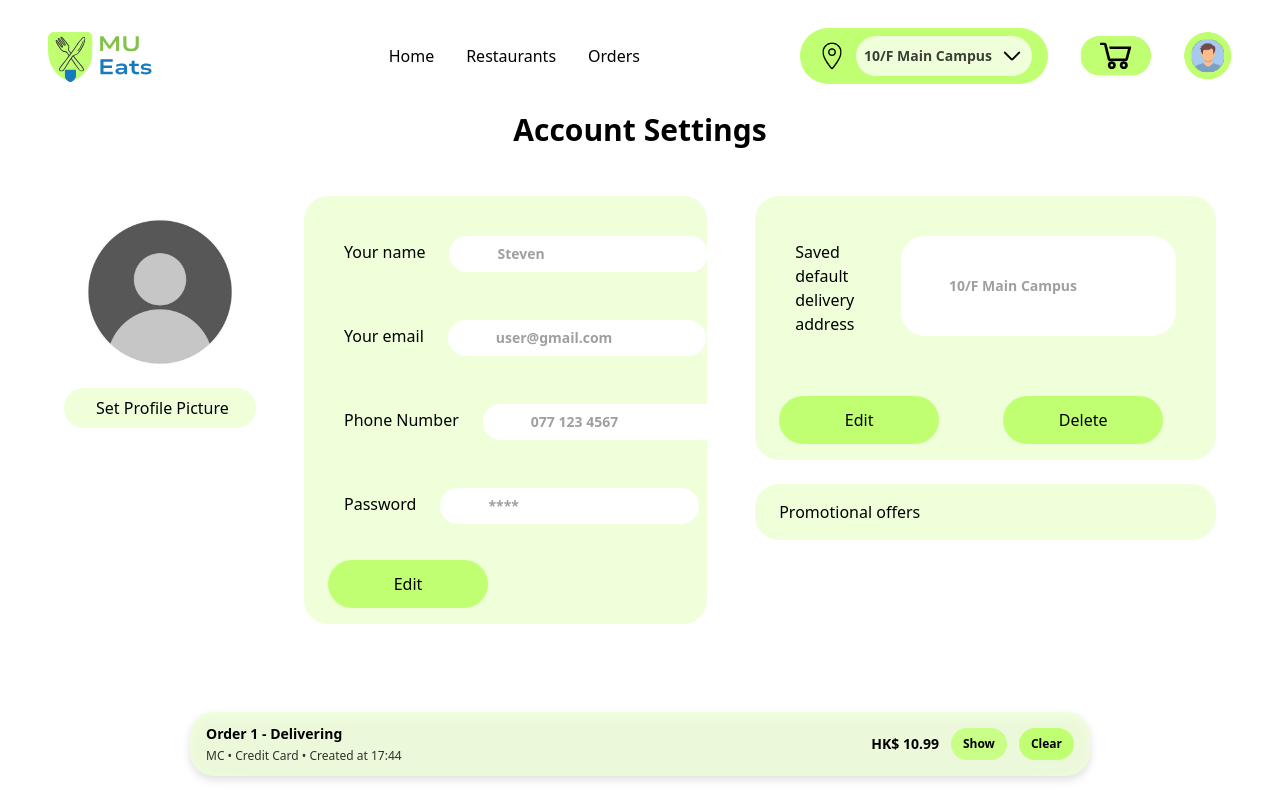
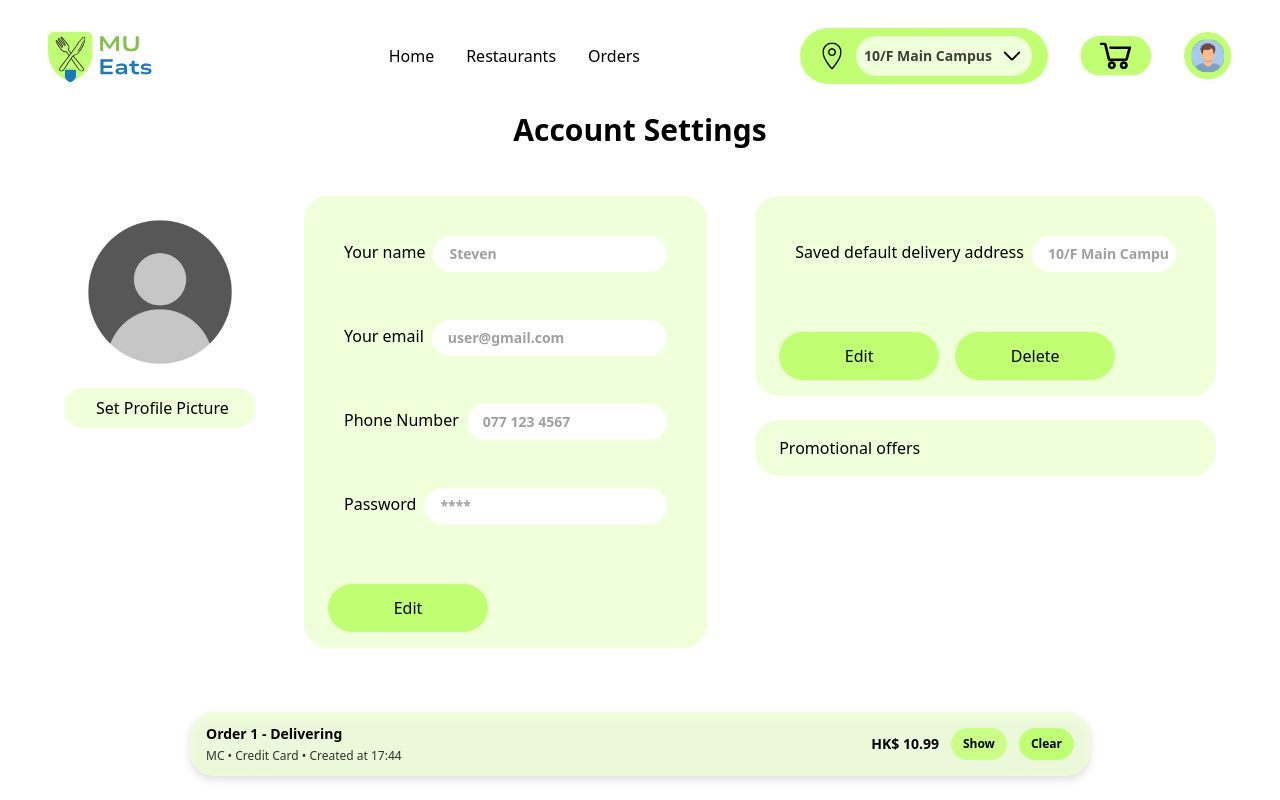
Before and after one commit to JGMS1234/mueats, a Next.js app: page /settings in a window 1280 px wide. Built offline with nearby package versions, Linux system fonts and the light colour scheme.

Commit message:
user settings

```diff
--- a/app/(root)/settings/page.jsx
+++ b/app/(root)/settings/page.jsx
@@ -1,92 +1,164 @@
+'use client';
+import { useState } from 'react';
+import Image from 'next/image';
 import ProfilePic from '../../../public/icons/ProfilePic.png';
-import Image from 'next/image';
 
 const SettingsPage = () => {
+	const [isEditing, setIsEditing] = useState(false);
+	const [isEditingAddress, setIsEditingAddress] = useState(false);
+
+	const [info, setInfo] = useState({name: '', email: '', phone: '', password: '',
+	});
+
+	const [address, setAddress] = useState('');
+	const [tempInfo, setTempInfo] = useState(info);
+	const [tempAddress, setTempAddress] = useState(address);
+
+	function handleEdit() {
+		setTempInfo(info);
+		setIsEditing(true);
+	}
+
+	function handleSave() {
+		setInfo(tempInfo);
+		setIsEditing(false);
+	}
+
+	function handleCancel() {
+		setIsEditing(false);
+	}
+
+	function handleEditAddress() {
+		setTempAddress(address);
+		setIsEditingAddress(true);
+	}
+
+	function handleSaveAddress() {
+		setAddress(tempAddress);
+		setIsEditingAddress(false);
+	}
+
+	function handleDeleteAddress() {
+		setAddress('');
+		setIsEditingAddress(false);
+	}
+
+	const inputClass = `opacity-75 font-semibold bg-transparent outline-none w-full ${
+		isEditing ? 'border-b border-(--primary-colour)' : 'cursor-default'
+	}`;
+
+	const inputClassAddress = `opacity-75 font-semibold bg-transparent outline-none w-full ${
+		isEditingAddress ? 'border-b border-(--primary-colour)' : 'cursor-default'
+	}`;
+
 	return (
 		<div>
 			<h1 className='text-3xl text-center font-bold pb-12'>Account Settings</h1>
 			<div className='flex flex-col lg:flex-row items-center lg:items-start gap-12'>
-				<div className=''>
-					<Image
-						src={ProfilePic}
-						alt='Profile Picture'
-						className='size-48 rounded-full'
-					/>
-					<div className='left-12 w-48 h-10 size-16 bg-(--secondary-colour) rounded-full pl-8 pt-2 cursor-pointer hover:scale-105 active:scale-95 transition-all duration-200 ease-in-out'>
+				<div>
+					<Image src={ProfilePic} alt='Profile Picture' className='size-48 rounded-full' />
+					<div className='left-12 w-48 h-10 bg-(--secondary-colour) rounded-full pl-8 pt-2 cursor-pointer hover:scale-105 active:scale-95 transition-all duration-200 ease-in-out'>
 						Set Profile Picture
 					</div>
 				</div>
+
 				<div className='bg-(--secondary-colour) w-full lg:w-[35%] px-6 py-4 rounded-3xl'>
-					<div className='w-full mt-3 mb-6 flex gap-2 py-3 px-4 cursor-pointer whitespace-nowrap'>
-						<span className='pt-1'>Your name</span>
-						<span className='size-4 pl-2'></span>
-						<div className='bg-white w-[80%] rounded-3xl p-2 pl-12 text-sm flex gap-2 items-center hover:scale-105 active:scale-95 transition-all duration-200 ease-in-out'>
-							<input
-								className='opacity-75 font-semibold'
-								type='text'
-								placeholder='Steven'></input>
+					{[
+						{ label: 'Your name', key: 'name', placeholder: 'Steven', type: 'text' },
+						{ label: 'Your email', key: 'email', placeholder: 'user@gmail.com', type: 'email' },
+						{ label: 'Phone Number', key: 'phone', placeholder: '077 123 4567', type: 'tel' },
+						{ label: 'Password', key: 'password', placeholder: '****', type: 'password' },
+					].map(({ label, key, placeholder, type }) => (
+						<div key={key} className='w-full mt-3 mb-6 flex gap-2 py-3 px-4 whitespace-nowrap'>
+							<span className='pt-1'>{label}</span>
+							<div className='bg-white w-[80%] rounded-3xl p-2 pl-4 text-sm flex gap-2 items-center'>
+								<input
+									className={inputClass}
+									type={type}
+									placeholder={placeholder}
+									value={isEditing ? tempInfo[key] : info[key]}
+									readOnly={!isEditing}
+									onChange={(e) => setTempInfo({ ...tempInfo, [key]: e.target.value })}
+								/>
+							</div>
 						</div>
+					))}
+
+					<div className='flex gap-3'>
+						{isEditing ? (
+							<>
+								<button
+									onClick={handleSave}
+									className='bg-(--primary-colour) text-black mt-6 w-40 h-12 rounded-3xl cursor-pointer hover:scale-105 active:scale-95 transition-all duration-200 ease-in-out'>
+									Save
+								</button>
+								<button
+									onClick={handleCancel}
+									className='bg-(--secondary-colour) border text-black mt-6 w-40 h-12 rounded-3xl cursor-pointer hover:scale-105 active:scale-95 transition-all duration-200 ease-in-out'>
+									Cancel
+								</button>
+							</>
+						) : (
+							<button
+								onClick={handleEdit}
+								className='bg-(--primary-colour) text-black mt-6 w-40 h-12 rounded-3xl cursor-pointer hover:scale-105 active:scale-95 transition-all duration-200 ease-in-out'>
+								Edit
+							</button>
+						)}
 					</div>
-					<div className='w-full flex mt-6 gap-2 py-3 px-4 cursor-pointer whitespace-nowrap'>
-						<span className='pt-1'>Your email</span>
-						<span className='size-4 pl-2'></span>
-						<div className='bg-white w-[80%] rounded-3xl p-2 pl-12 text-sm flex gap-2 items-center hover:scale-105 active:scale-95 transition-all duration-200 ease-in-out'>
-							<input
-								className='opacity-75 font-semibold'
-								type='text'
-								placeholder='user@gmail.com'></input>
-						</div>
-					</div>
-					<div className='w-full flex mt-6 gap-2 py-3 px-4 cursor-pointer whitespace-nowrap'>
-						<span className='pt-1'>Phone Number</span>
-						<span className='size-4 pl-2'></span>
-						<div className='bg-white w-[80%] rounded-3xl p-2 pl-12 text-sm flex gap-2 items-center hover:scale-105 active:scale-95 transition-all duration-200 ease-in-out'>
-							<input
-								className='opacity-75 font-semibold'
-								type='text'
-								placeholder='077 123 4567'></input>
-						</div>
-					</div>
-
-					<div className='w-full flex mt-6 gap-2 py-3 px-4 cursor-pointer whitespace-nowrap'>
-						<span className='pt-1'>Password</span>
-						<span className='size-4 pl-2'></span>
-						<div className='bg-white w-[80%] rounded-3xl p-2 pl-12 text-sm flex gap-2 items-center hover:scale-105 active:scale-95 transition-all duration-200 ease-in-out'>
-							<input
-								className='opacity-75 font-semibold'
-								type='text'
-								placeholder='****'></input>
-						</div>
-					</div>
-					<button className='bg-(--primary-colour) text-black mt-6 w-40 h-12 rounded-3xl cursor-pointer hover:scale-105 active:scale-95 transition-all duration-200 ease-in-out'>
-						Edit
-					</button>
 				</div>
 				<div className='flex flex-col w-full lg:flex-1'>
 					<div className='bg-(--secondary-colour) w-full px-6 py-4 rounded-3xl'>
-						<div className='w-full mt-3 mb-6 flex gap-2 py-3 px-4 cursor-pointer'>
-							<span className='pt-1'>Saved default delivery address</span>
-							<span className='size-4 pl-2'></span>
-							<div className='bg-white w-[80%] rounded-3xl p-2 pl-12 text-sm flex gap-2 items-center hover:scale-105 active:scale-95 transition-all duration-200 ease-in-out'>
+						<div className='w-full mt-3 mb-6 flex gap-2 py-3 px-4'>
+							<span className='pt-1 whitespace-nowrap'>Saved default delivery address</span>
+							<div className='bg-white w-[80%] rounded-3xl p-2 pl-4 text-sm flex gap-2 items-center'>
 								<input
-									className='opacity-75 font-semibold'
+									className={inputClassAddress}
 									type='text'
-									placeholder='10/F Main Campus'></input>
+									placeholder='10/F Main Campus'
+									value={isEditingAddress ? tempAddress : address}
+									readOnly={!isEditingAddress}
+									onChange={(e) => setTempAddress(e.target.value)}
+								/>
 							</div>
 						</div>
+
 						<span className='flex gap-4 items-center'>
-							<button className='bg-(--primary-colour) text-black mt-6 w-40 h-12 rounded-3xl cursor-pointer hover:scale-105 active:scale-95 transition-all duration-200 ease-in-out'>
-								Edit
-							</button>
-							<button className='bg-(--primary-colour) text-black ml-12 mt-6 w-40 h-12 rounded-3xl cursor-pointer hover:scale-105 active:scale-95 transition-all duration-200 ease-in-out'>
-								Delete
-							</button>
+							{isEditingAddress ? (
+								<>
+									<button
+										onClick={handleSaveAddress}
+										className='bg-(--primary-colour) text-black mt-6 w-40 h-12 rounded-3xl cursor-pointer hover:scale-105 active:scale-95 transition-all duration-200 ease-in-out'>
+										Save
+									</button>
+									<button
+										onClick={() => setIsEditingAddress(false)}
+										className='bg-(--secondary-colour) border text-black mt-6 w-40 h-12 rounded-3xl cursor-pointer hover:scale-105 active:scale-95 transition-all duration-200 ease-in-out'>
+										Cancel
+									</button>
+								</>
+							) : (
+								<>
+									<button
+										onClick={handleEditAddress}
+										className='bg-(--primary-colour) text-black mt-6 w-40 h-12 rounded-3xl cursor-pointer hover:scale-105 active:scale-95 transition-all duration-200 ease-in-out'>
+										Edit
+									</button>
+									<button
+										onClick={handleDeleteAddress}
+										className='bg-(--primary-colour) text-black mt-6 w-40 h-12 rounded-3xl cursor-pointer hover:scale-105 active:scale-95 transition-all duration-200 ease-in-out'>
+										Delete
+									</button>
+								</>
+							)}
 						</span>
 					</div>
+
 					<div className='bg-(--secondary-colour) w-full mt-6 px-6 py-4 rounded-3xl'>
 						Promotional offers
 					</div>
 				</div>
+
 			</div>
 		</div>
 	);
```
